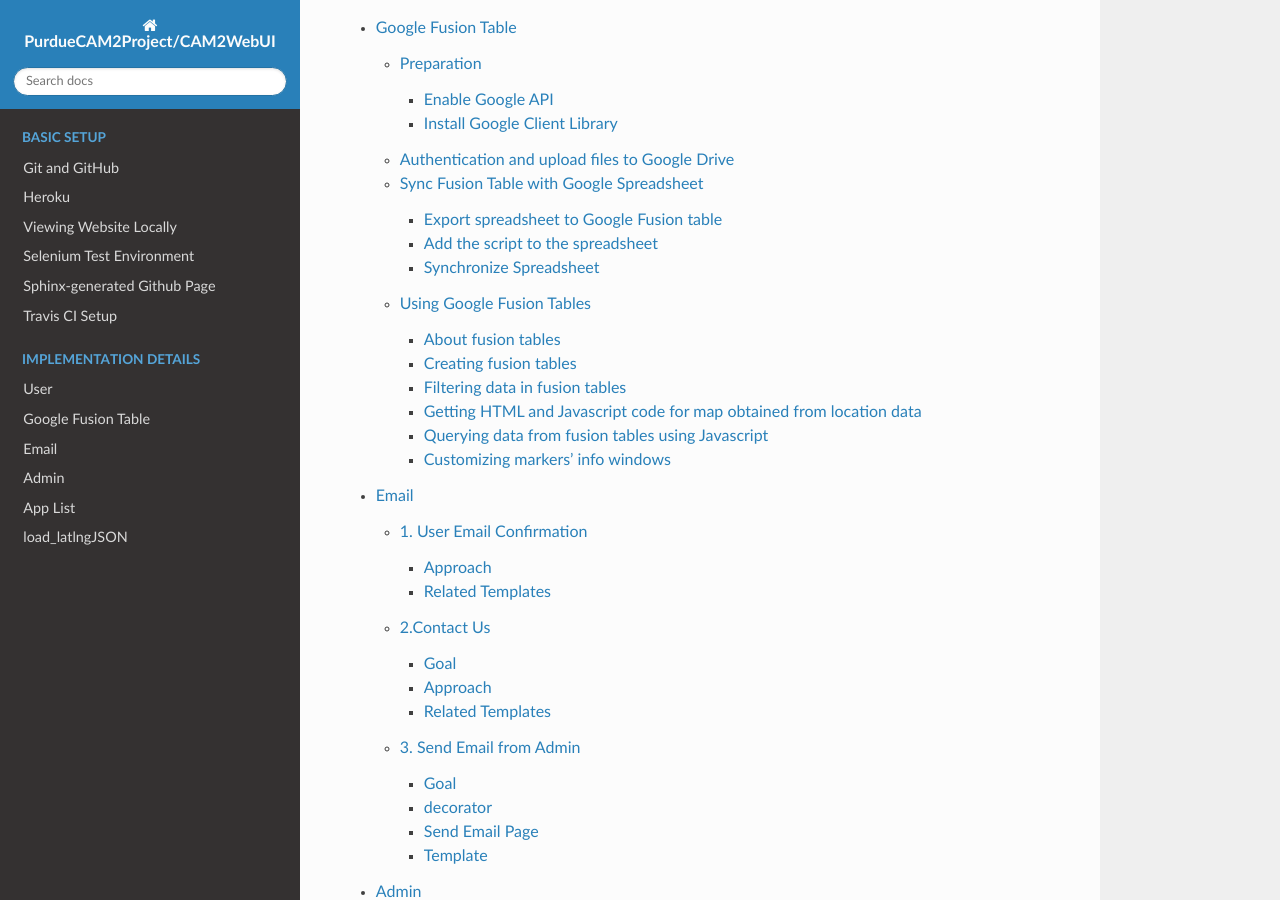
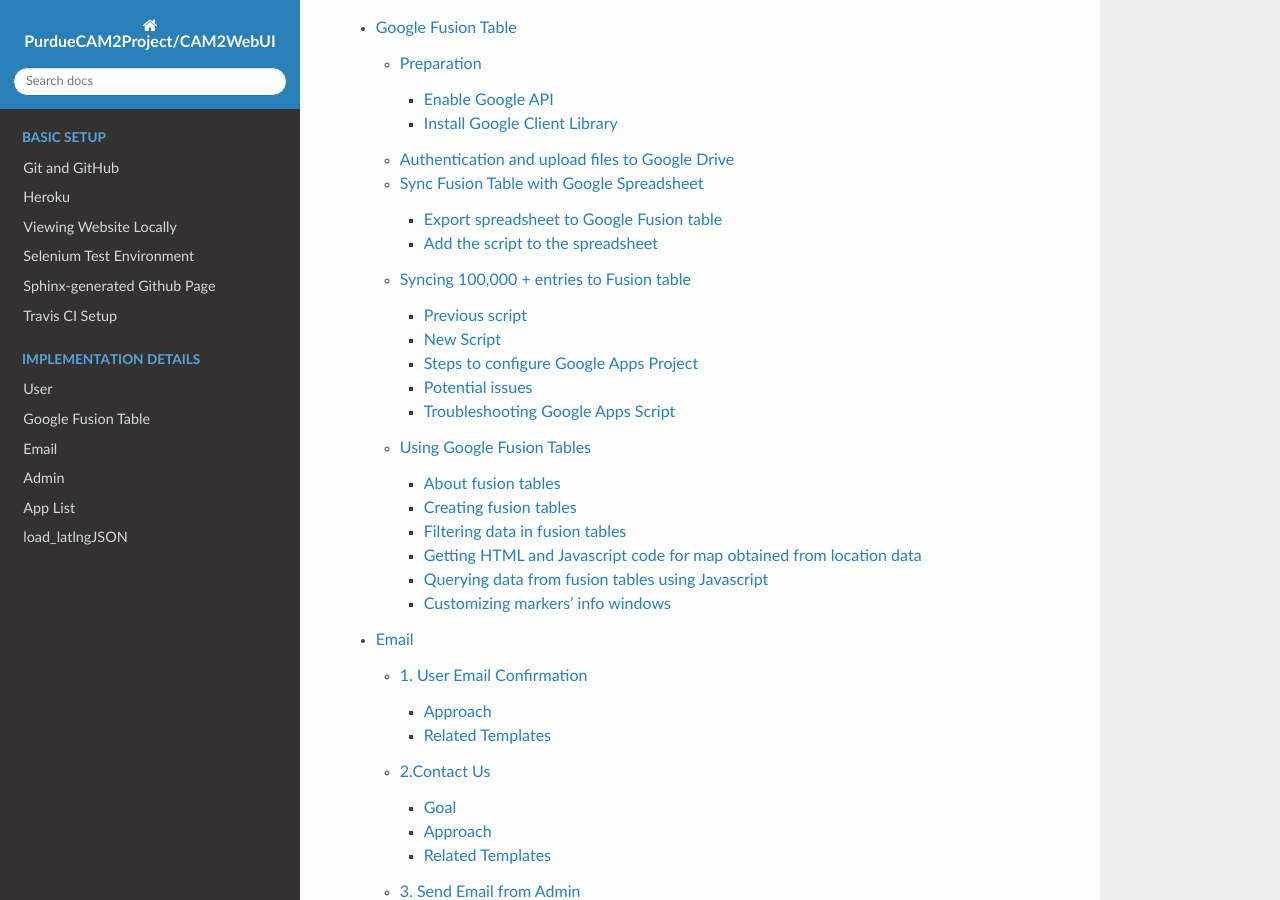
Before and after one commit to PurdueCAM2Project/CAM2WebUI, a Sphinx documentation site: the page built from docs/index.rst, in a window 1280 px wide and 900 px high, scrolled down 2149 px. Built offline with Sphinx 7.4.7 and the Read the Docs theme 2.0.0, drawn with Linux system fonts in a browser that asks for light colours; some of the changed lines change nothing that is shown.

Commit message:
Fusion table

````diff
--- a/docs/implementationDetail/GoogleFusionTable.md
+++ b/docs/implementationDetail/GoogleFusionTable.md
@@ -14,7 +14,7 @@
 
 3. To enable Google Drive API, follow steps below.
 
-    1. Follow [Officical Documentation for Python Version Google Drive API](https://developers.google.com/drive/v3/web/quickstart/python#step_1_turn_on_the_api_name).
+    1. Follow [Official Documentation for Python Version Google Drive API](https://developers.google.com/drive/v3/web/quickstart/python#step_1_turn_on_the_api_name).
 
     2. The only field needs to be changed is application name, *e.g.* CAM2 Drive API.
 
@@ -236,14 +236,170 @@
 
 * Reload the spreadsheet and you will see a new menu item next to help. Mine reads "Sync Spreadsheet To Fusion Table." Click the menu item and you will see an option to "Update Fusion Table." Since our file has more than 100 thousand data points in the file, it may cost more than 5 minutes to execute the script. As long as the file is running, you do not need to worry about the script too much.
 
+## Syncing 100,000 + entries to Fusion table
 
-### Synchronize Spreadsheet
+When trying to sync 100,000+ table entries using [this script](#add-the-script-to-the-spreadsheet), the Google Apps Script exceeds
+its execution time limit (6 minutes). Therefore, another method should be used.
 
-* Click Edit --> Current Project Trigger, then add a new project trigger to the project.
+### Previous script
 
-Since we would like to sync the fusion table everytime when spreadsheet is changed, so we choose the option: "sync", "from spreadsheet", "on change" those options. Then for everytime the spreadsheet is changed, it will automatically run the script and sync spreadsheet content to the fusion table!
+The previous script's method `replaceRows` replaces all the rows in the fusion table with the rows specified in the
+spreadsheet.
 
-Now we can update the camera location file into the google drive. We will update the spreadsheet in the particular google drive folder using google drive api and then use google app script to synchronize google fusion table from google spreadsheet everytime when google spreadsheet is change.
+### New Script
+
+The following script updates the all the rows in the fusion table using `refetch` which refetches the spreadsheet
+which was originally linked to the fusion table. This method takes about 40 seconds.
+
+<div class="admonition note">
+<p class="first admonition-title">Note</p>
+<p class="last">To check the execution time go to View -> Execution transcript</p>
+</div>
+
+<div class="admonition note">
+<p class="first admonition-title">Note</p>
+<p class="last">This script prints to the log in case an error occurs and when it's done.
+You can check that by going to View -> Logs</p>
+</div>
+
+```
+/**
+ * AppsScript script to run in a Google Spreadsheet that synchronizes its
+ * contents with a Fusion Table by refetching the spreadsheet.
+ * @author WebUI Team @ CAM2
+ */
+
+/**
+ * Add your table ID in File > Project properties > Script Properties in the script editor
+ */
+var TABLE_ID;
+
+/**
+ * This function is only run to check the script is authorized. Call once manually to add triggers.
+ */
+function checkAuthorization()
+{
+    var sheet = SpreadsheetApp.getActive();
+    ScriptApp.newTrigger("myEdit").forSpreadsheet(sheet).onChange().create();
+    ScriptApp.newTrigger("onOpen").forSpreadsheet(sheet).onOpen().create();
+
+    return;
+}
+
+
+/**
+ * Event handler for  opening the spreadsheet
+ * @param e Event object with following attributes:
+ * authMode
+ * source
+ * triggerUid
+ * user
+ * @link https://developers.google.com/apps-script/guides/triggers/events
+ */
+function onOpen(e)
+{
+  init();
+}
+
+
+/**
+ * initializing triggers and menu in spreadsheet
+ */
+function init(){
+  var sheet = SpreadsheetApp.getActive();
+
+
+  var menuEntries = [{
+        name: "Update Fusion Table",
+        functionName: "myEdit"
+    }];
+    sheet.addMenu("Sync Spreadsheet To Fusion Table", menuEntries);
+
+}
+
+
+/**
+ * Event Handler for editing the spreadsheet
+ * @param e Event object has the following attributes:
+ * authMode
+ * oldValue
+ * range
+ * source
+ * triggerUid
+ * user
+ * value
+ * @link https://developers.google.com/apps-script/guides/triggers/events
+ */
+function myEdit(e){
+  Logger.log("change triggered");
+
+  refetch();
+
+}
+
+
+/**
+ * Refetches the spreadsheet originally linked to the Fusion table
+ * took ~40 secs to refetch 120K records of data
+ */
+function refetch() {
+    try {
+        TABLE_ID = PropertiesService.getScriptProperties().getProperty("TABLE_ID");
+        if (!TABLE_ID) {
+
+            throw new Error("Add table ID under File > Project properties > Script Properties");
+        }
+    }
+    catch (e) {
+        Logger.log(e.message);
+        return;
+    }
+    if (!TABLE_ID) {
+        Logger.log("no table ID");
+    }
+
+
+
+    try {
+        var tasks = FusionTables.Task.list(TABLE_ID);
+    }
+    catch (e) {
+        Logger.log(e.message);
+        return;
+    }
+
+    if (tasks.totalItems == 0) {
+        FusionTables.Table.refetchSheet(TABLE_ID);
+        Logger.log("Done refetching!");
+    }
+    else {
+        Logger.log("Failed to refetch due to having tasks still running");
+    }
+}
+```
+
+### Steps to configure Google Apps Project
+1. Copy and paste the above script in your script editor.
+2. Run `checkAuthorization` function to install the triggers and check that the script is authorized.
+3. Check that triggers have been properly installed. Go to Edit -> Current Project Trigger. It should look like the
+following :
+
+ ![](static/img/triggers.png)
+4. Go to File -> Project properties -> Script Properties and add your `TABLE_ID`.
+5. Refresh your google spreadsheet. You'll see on the top right side of the menu bar `Sync Spreadsheet to Fusion Table`.
+
+Now when a row changes, it will refetch the spreadsheet.
+
+### Potential issues
+* This script works as of 07/10/2018 to update 120,000 entries. As the database grows the Google Apps Script might
+exceed the execution limit again. In this case use [Fusion table API](https://developers.google.com/fusiontables/docs/v2/reference/) to use different methods to update.
+
+
+### Troubleshooting Google Apps Script
+
+* Use `Logger.log` function to print to the log view of the script.
+* Go to Views -> Executions to see whether a script is running or not and to see if it failed.
+* You can check errors by going to Error Reporting in Google Developer Console.
 
 
 ## Using Google Fusion Tables
````
